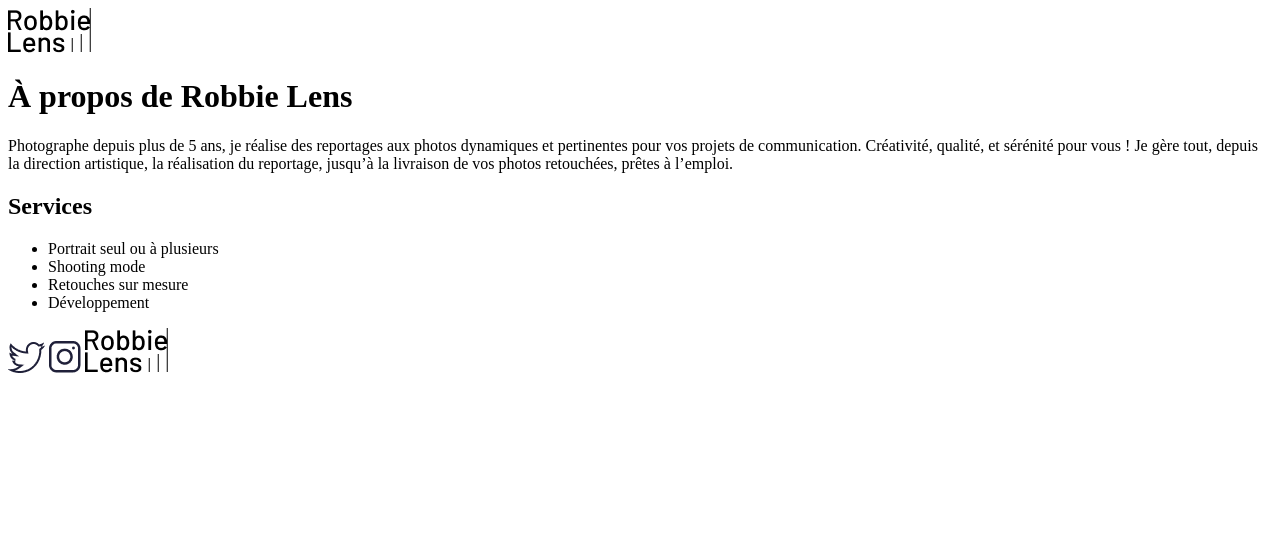
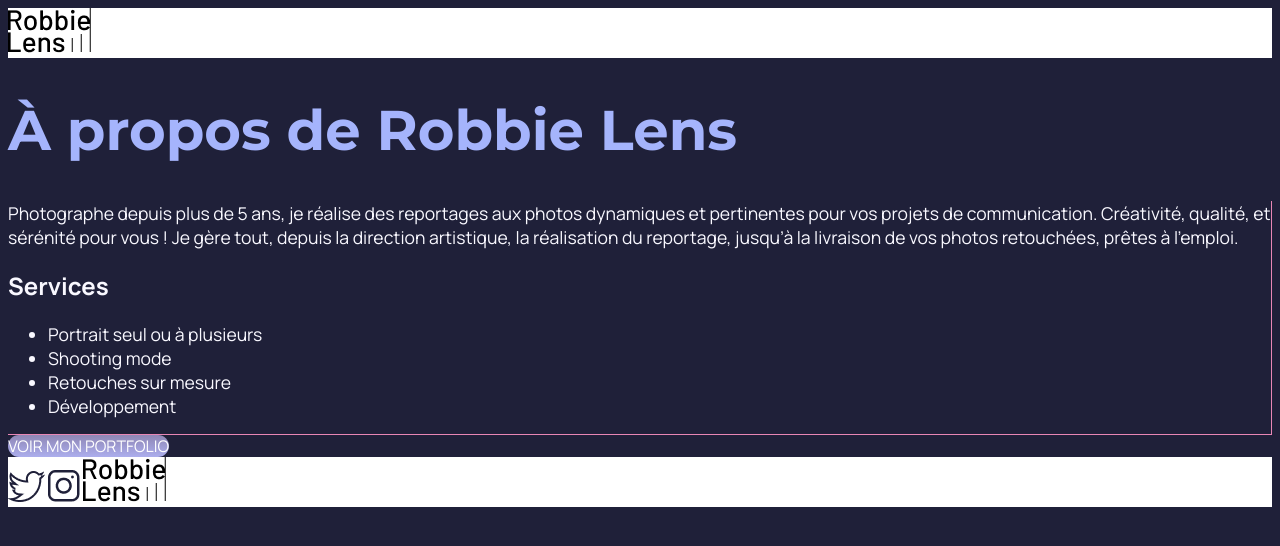
Before and after one commit to KukichaBXL/OpenClassRoom-HTMLCSS, a plain HTML site: page about.html in a window 1280 px wide. Drawn offline with Linux system fonts and the light colour scheme.

Commit message:
border/css

```diff
--- a/about.html
+++ b/about.html
@@ -4,12 +4,22 @@
     <meta charset="UTF-8">
     <meta name="viewport" content="width=device-width, initial-scale=1.0">
     <link rel="stylesheet" href="style.css">
+    <link rel="preconnect" href="https://fonts.googleapis.com">
+<link rel="preconnect" href="https://fonts.gstatic.com" crossorigin>
+<link href="https://fonts.googleapis.com/css2?family=Manrope:wght@200..800&family=Montserrat:ital,wght@0,100..900;1,100..900&display=swap" rel="stylesheet">
     <title>À propos de Robbie Lens</title>
 </head>
 <body>
-    <a href="index.html"><img src="images/logo.png" alt="Retour"></a>
+    <div class="header">
+    <a href="index.html">
+        <img src="images/logo.png" alt="Retour">
+    </a>
+    </div>
     <h1>À propos de Robbie Lens</h1>
-    <p>Photographe depuis plus de 5 ans, je réalise des reportages aux photos dynamiques et pertinentes pour vos projets de communication. Créativité, qualité, et sérénité pour vous ! Je gère tout, depuis la direction artistique, la réalisation du reportage, jusqu’à la livraison de vos photos retouchées, prêtes à l’emploi.</p>
+    <div class="about-content">
+    <p>
+        Photographe depuis plus de 5 ans, je réalise des reportages aux photos dynamiques et pertinentes pour vos projets de communication. Créativité, qualité, et sérénité pour vous ! Je gère tout, depuis la direction artistique, la réalisation du reportage, jusqu’à la livraison de vos photos retouchées, prêtes à l’emploi.
+    </p>
     <h2>Services</h2>
     <ul>
         <li>Portrait seul ou à plusieurs</li>
@@ -17,8 +27,20 @@
         <li>Retouches sur mesure</li>
         <li>Développement</li>
     </ul>
-    <a href="https://x.com/" target="_blank"><img src="images/twitter.png" alt="Twitter"></a>
-    <a href="https://www.instagram.com/" target="_blank"><img src="images/instagram.png" alt="Instagram"></a>
-    <a href="index.html"><img src="images/logo.png" alt="Retour"></a>
+    </div>
+    <div>
+        <a href="" class="cta">VOIR MON PORTFOLIO</a>
+    </div>
+    <div class="footer">
+    <a href="https://x.com/" target="_blank">
+        <img src="images/twitter.png" alt="Twitter">
+    </a>
+    <a href="https://www.instagram.com/" target="_blank">
+        <img src="images/instagram.png" alt="Instagram">
+    </a>
+    <a href="index.html">
+        <img src="images/logo.png" alt="Retour">
+    </a>
+    </div>
 </body>
 </html>
--- a/style.css
+++ b/style.css
@@ -0,0 +1,48 @@
+body {
+    font-family: 'Manrope', sans-serif;
+    background-color: #1F2039;
+    font-size: 1em;
+}
+
+a {
+    color: #242424;
+    text-decoration: none;
+}
+
+em {
+    color: #A5B4FC;
+    font-size: normal;
+}
+
+h1 {
+    font-size: 3.5em;
+    color:#A5B4FC;
+    font-family: "Montserrat", sans-serif;
+}
+
+h2 {
+    color: #F9F8FF;
+}
+
+p,
+li {
+    font-size: 1.1em;
+    font-family: "Manrope", sans-serif;
+    color: #F9F8FF;
+}
+
+.header,
+.footer {
+    background-color: white;
+}
+
+.cta {
+  background: linear-gradient(#8e86b5, #acaeed);
+  color: white;
+  border-radius: 50px;
+}
+
+.about-content {
+    border-right: 1px solid #e886b5;
+    border-bottom: 1px solid #e886b5;
+}
```
Also changed, not shown: index.html (+17 -3 lines).
